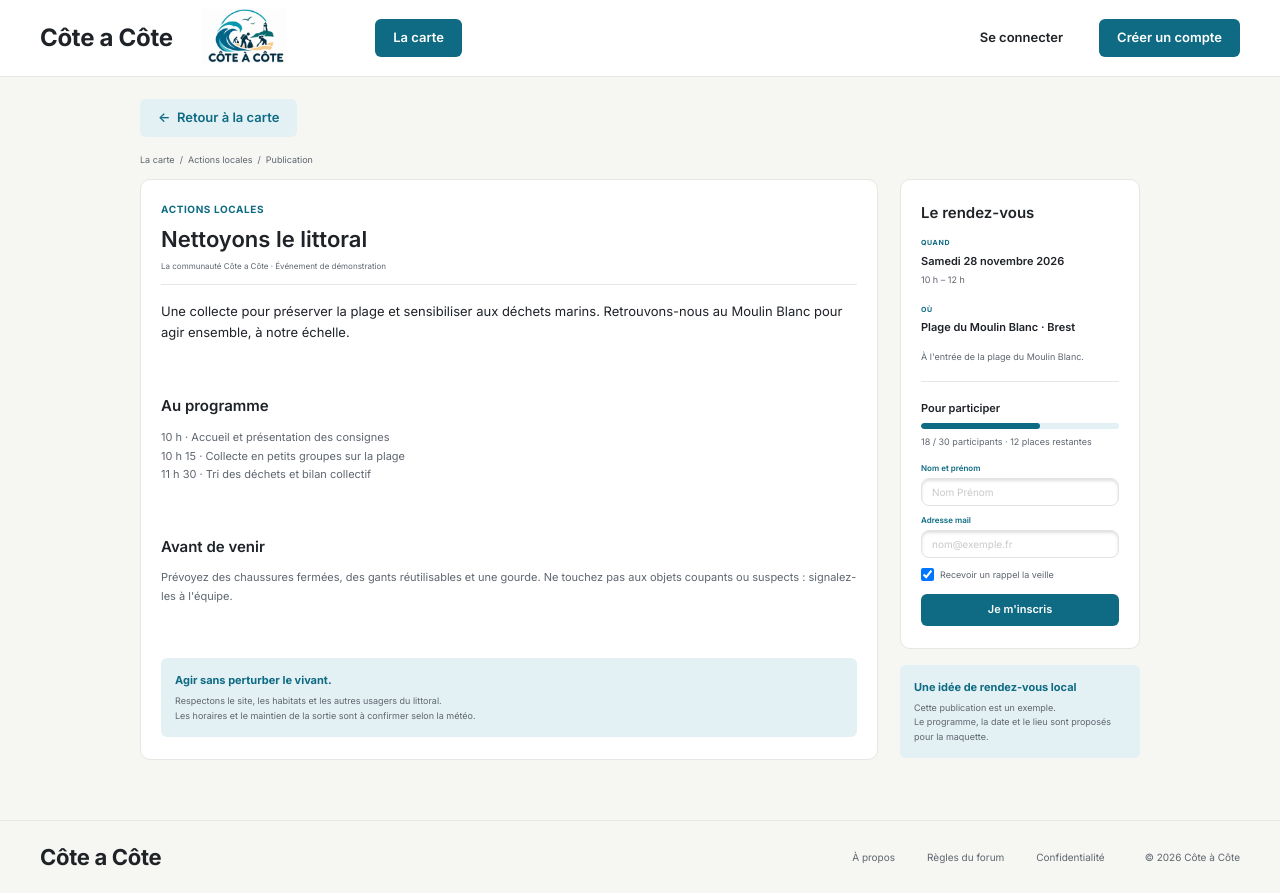
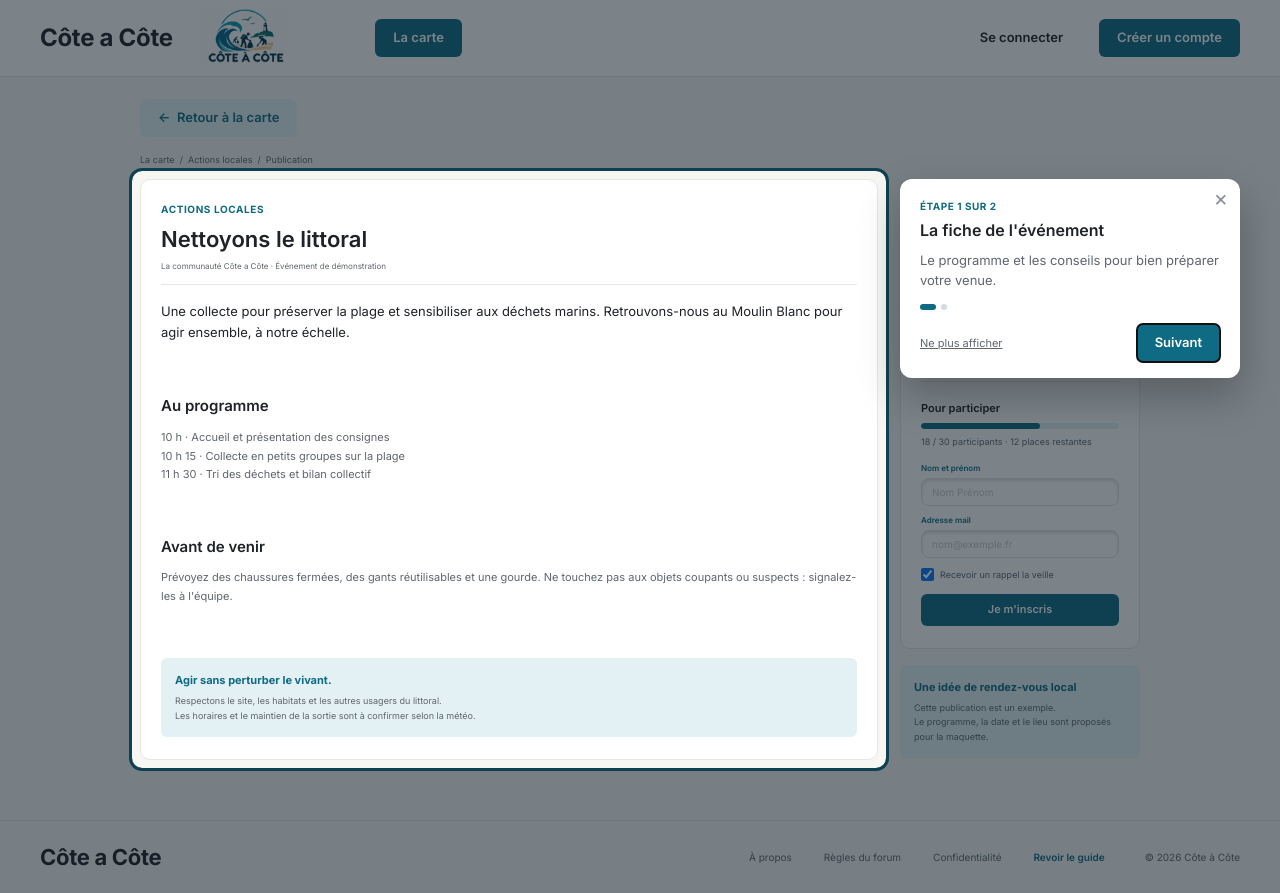
Before and after one commit to aconter/gestion-de-projet, a plain HTML site: page site/publication.html in a window 1280 px wide. Drawn offline with Linux system fonts and the light colour scheme.

Commit message:
Ajoute un guide de première visite
Bulles pas à pas sur le forum, la carte et les fiches événement,
affichées une seule fois par page. Boutons « Je connais déjà le
site » et « Ne plus afficher » pour le couper partout, lien
« Revoir le guide » dans le pied de page pour le relancer.

Co-Authored-By: Claude Opus 5.5 <noreply@anthropic.com>

```diff
--- a/site/css/style.css
+++ b/site/css/style.css
@@ -280,3 +280,31 @@ button.cat.active { background: var(--bleu-clair); color: var(--teal-text); }
 .inscrit .small { margin-bottom: 10px; }
 .seats { font-size: 9px; font-weight: 600; color: var(--teal-text); margin-bottom: 4px; }
 .seats.full { color: #b04a5a; }
+
+/* ---------- Guide de première visite ---------- */
+.guide-overlay { position: fixed; inset: 0; z-index: 3000; background: transparent; }
+.guide-overlay.dim { background: rgba(15, 30, 40, .55); }
+.guide-spot {
+  position: fixed; z-index: 3001; border-radius: 10px; pointer-events: none;
+  box-shadow: 0 0 0 9999px rgba(15, 30, 40, .55), 0 0 0 3px var(--teal);
+}
+.guide-pop {
+  position: fixed; z-index: 3002; width: min(340px, calc(100vw - 24px));
+  background: var(--blanc); border-radius: 12px; padding: 20px 20px 16px;
+  box-shadow: 0 18px 40px rgba(0, 0, 0, .25);
+}
+.guide-pop.center { left: 50% !important; top: 50% !important; transform: translate(-50%, -50%); width: min(420px, calc(100vw - 24px)); padding: 28px 26px 22px; text-align: center; }
+.guide-pop h3 { font-size: 16px; font-weight: 600; margin: 4px 0 8px; padding-right: 20px; }
+.guide-pop.center h3 { font-size: 20px; padding: 0; }
+.guide-pop p { font-size: 13px; color: var(--texte-2); line-height: 1.55; }
+.guide-step { font-size: 10px; font-weight: 700; letter-spacing: .5px; text-transform: uppercase; color: var(--teal-text); }
+.guide-x { position: absolute; top: 8px; right: 12px; background: none; border: 0; font-size: 22px; color: var(--texte-3); line-height: 1; }
+.guide-x:hover { color: var(--texte); }
+.guide-dots { display: flex; gap: 5px; margin: 14px 0 0; }
+.guide-dots span { width: 6px; height: 6px; border-radius: 50%; background: #d5dade; }
+.guide-dots span.on { background: var(--teal); width: 16px; border-radius: 3px; }
+.guide-actions { display: flex; align-items: center; justify-content: flex-end; gap: 8px; margin-top: 14px; flex-wrap: wrap; }
+.guide-pop.center .guide-actions { justify-content: center; margin-top: 20px; }
+.guide-link { margin-right: auto; background: none; border: 0; font-size: 11px; color: var(--texte-2); text-decoration: underline; }
+.guide-link:hover { color: var(--teal-text); }
+.footer .guide-restart { font-size: 10px; color: var(--teal-text); font-weight: 600; background: none; border: 0; }
--- /dev/null
+++ b/site/js/guide.js
@@ -0,0 +1,185 @@
+// Côte à Côte - guide de première visite
+// Affiche des bulles pas à pas la première fois qu'on ouvre une page.
+// "Je connais déjà le site" ou "Ne plus afficher" coupe le guide partout.
+// Le lien "Revoir le guide" (pied de page) le relance.
+
+const GUIDES = {
+  index: [
+    { titre: "Bienvenue sur Côte à Côte !",
+      texte: "Côte à Côte réunit associations et bénévoles pour protéger le littoral de la rade de Brest. Voici une visite rapide en quelques étapes.",
+      accueil: true },
+    { sel: ".nav-main", titre: "La carte des événements",
+      texte: "Retrouvez ici tous les ramassages et sorties autour de la rade, et inscrivez-vous en un clic." },
+    { sel: ".side-nav-col", titre: "Filtrer les discussions",
+      texte: "Choisissez une catégorie ou un mot-clé pour n'afficher que les sujets qui vous intéressent. Un deuxième clic retire le filtre." },
+    { sel: "#threads .thread", titre: "Le fil des discussions",
+      texte: "Échangez avec la communauté. Cliquez sur l'étoile d'une discussion pour la retrouver dans « Mes favoris »." },
+    { sel: "#new-post", titre: "Lancer une discussion",
+      texte: "Une question, une idée d'action ? Créez une nouvelle discussion (connexion nécessaire)." },
+    { sel: ".events-col", titre: "Les prochains événements",
+      texte: "Cliquez sur un événement pour le voir directement sur la carte." },
+    { sel: ".header .actions", titre: "Votre compte",
+      texte: "Créez un compte ou connectez-vous pour publier et retrouver vos inscriptions." }
+  ],
+  carte: [
+    { sel: ".map-list", titre: "Les événements de la rade",
+      texte: "Cliquez sur un événement de la liste : la carte se centre dessus. Les places restantes sont indiquées." },
+    { sel: ".map-wrap", titre: "La carte interactive",
+      texte: "Chaque repère numéroté est un événement. Cliquez dessus pour voir la date, le lieu et le lien d'inscription." },
+    { sel: ".map-item a", titre: "S'inscrire",
+      texte: "« Voir et s'inscrire » ouvre la fiche de l'événement avec le formulaire d'inscription." }
+  ],
+  publication: [
+    { sel: ".pub-main", titre: "La fiche de l'événement",
+      texte: "Le programme et les conseils pour bien préparer votre venue." },
+    { sel: ".rdv", titre: "Le rendez-vous et l'inscription",
+      texte: "Date, lieu et places restantes. Remplissez votre nom et votre mail puis cliquez sur « Je m'inscris ». Vous pourrez annuler à tout moment." }
+  ]
+};
+
+const guide = (() => {
+  const KEY_OFF = "cac-guide-off";
+  const KEY_DONE = "cac-guide-done";
+  const page = (location.pathname.split("/").pop() || "index.html").replace(".html", "") || "index";
+  let steps = [], i = 0, overlay, spot, pop, target = null;
+
+  const get = k => { try { return JSON.parse(localStorage.getItem(k)); } catch { return null; } };
+  const set = (k, v) => { try { localStorage.setItem(k, JSON.stringify(v)); } catch {} };
+  const del = k => { try { localStorage.removeItem(k); } catch {} };
+
+  function markDone() {
+    const done = get(KEY_DONE) || [];
+    if (!done.includes(page)) set(KEY_DONE, [...done, page]);
+  }
+
+  function build() {
+    overlay = document.createElement("div");
+    overlay.className = "guide-overlay";
+    spot = document.createElement("div");
+    spot.className = "guide-spot";
+    pop = document.createElement("div");
+    pop.className = "guide-pop";
+    pop.setAttribute("role", "dialog");
+    pop.setAttribute("aria-live", "polite");
+    document.body.append(overlay, spot, pop);
+    overlay.addEventListener("click", () => close());
+    window.addEventListener("resize", place);
+    window.addEventListener("scroll", place, { passive: true });
+    document.addEventListener("keydown", onKey);
+  }
+
+  function onKey(e) {
+    if (!pop) return;
+    if (e.key === "Escape") close();
+    if (e.key === "ArrowRight") next();
+    if (e.key === "ArrowLeft" && i > 0) show(i - 1);
+  }
+
+  function show(n) {
+    i = n;
+    const s = steps[i];
+    target = s.sel ? document.querySelector(s.sel) : null;
+    if (s.sel && !target) { return i < steps.length - 1 ? show(i + 1) : close(); }
+
+    const last = i === steps.length - 1;
+    pop.className = "guide-pop" + (target ? "" : " center");
+    pop.innerHTML = `
+      <button class="guide-x" aria-label="Fermer le guide">&times;</button>
+      ${s.accueil ? "" : `<div class="guide-step">Étape ${i + 1} sur ${steps.length}</div>`}
+      <h3>${s.titre}</h3>
+      <p>${s.texte}</p>
+      ${s.accueil ? `
+        <div class="guide-actions">
+          <button class="btn btn-light" data-g="off">Je connais déjà le site</button>
+          <button class="btn btn-teal" data-g="next">Commencer la visite</button>
+        </div>` : `
+        <div class="guide-dots">${steps.map((_, k) => `<span class="${k === i ? "on" : ""}"></span>`).join("")}</div>
+        <div class="guide-actions">
+          <button class="guide-link" data-g="off">Ne plus afficher</button>
+          ${i > 0 ? `<button class="btn btn-light" data-g="prev">Précédent</button>` : ""}
+          <button class="btn btn-teal" data-g="next">${last ? "Terminer" : "Suivant"}</button>
+        </div>`}`;
+    pop.querySelector(".guide-x").onclick = () => close();
+    pop.querySelectorAll("[data-g]").forEach(b => b.onclick = () => {
+      const a = b.dataset.g;
+      if (a === "next") last ? close() : show(i + 1);
+      if (a === "prev") show(i - 1);
+      if (a === "off") { set(KEY_OFF, true); close(); }
+    });
+
+    if (target) target.scrollIntoView({ block: "center" });
+    place();
+    requestAnimationFrame(place);
+    pop.querySelector('[data-g="next"]').focus({ preventScroll: true });
+  }
+
+  function place() {
+    if (!pop) return;
+    if (!target) {
+      spot.style.display = "none";
+      overlay.classList.add("dim");
+      pop.style.left = pop.style.top = "";
+      return;
+    }
+    overlay.classList.remove("dim");
+    const r = target.getBoundingClientRect(), pad = 8, gap = 14;
+    Object.assign(spot.style, {
+      display: "block", left: `${r.left - pad}px`, top: `${r.top - pad}px`,
+      width: `${r.width + pad * 2}px`, height: `${r.height + pad * 2}px`
+    });
+    const pw = pop.offsetWidth, ph = pop.offsetHeight, vw = innerWidth, vh = innerHeight;
+    const clampX = x => Math.max(12, Math.min(x, vw - pw - 12));
+    const clampY = y => Math.max(12, Math.min(y, vh - ph - 12));
+    let top, left;
+    if (r.bottom + pad + gap + ph <= vh - 12) {            // dessous
+      top = r.bottom + pad + gap; left = clampX(r.left + r.width / 2 - pw / 2);
+    } else if (r.top - pad - gap - ph >= 12) {             // dessus
+      top = r.top - pad - gap - ph; left = clampX(r.left + r.width / 2 - pw / 2);
+    } else if (r.right + pad + gap + pw <= vw - 12) {      // à droite
+      left = r.right + pad + gap; top = clampY(Math.max(r.top, 12));
+    } else if (r.left - pad - gap - pw >= 12) {            // à gauche
+      left = r.left - pad - gap - pw; top = clampY(Math.max(r.top, 12));
+    } else {                                               // par-dessus, en bas de l'écran
+      left = clampX(r.left + r.width / 2 - pw / 2); top = vh - ph - 16;
+    }
+    pop.style.left = `${left}px`;
+    pop.style.top = `${top}px`;
+  }
+
+  function close() {
+    markDone();
+    [overlay, spot, pop].forEach(el => el && el.remove());
+    overlay = spot = pop = target = null;
+    window.removeEventListener("resize", place);
+    window.removeEventListener("scroll", place);
+    document.removeEventListener("keydown", onKey);
+  }
+
+  function start(force) {
+    steps = GUIDES[page] || [];
+    if (!steps.length || pop) return;
+    if (!force && (get(KEY_OFF) || (get(KEY_DONE) || []).includes(page))) return;
+    build();
+    show(0);
+  }
+
+  function restart() {
+    if (pop) close();
+    del(KEY_OFF);
+    del(KEY_DONE);
+    start(true);
+  }
+
+  return { start, restart };
+})();
+
+window.addEventListener("load", () => {
+  setTimeout(() => guide.start(false), 400);
+  document.addEventListener("click", e => {
+    const a = e.target.closest("[data-guide-restart]");
+    if (!a) return;
+    e.preventDefault();
+    window.scrollTo(0, 0);
+    guide.restart();
+  });
+});
--- a/site/js/main.js
+++ b/site/js/main.js
@@ -91,10 +91,12 @@ function renderFooter() {
   const el = document.querySelector("[data-footer]");
   if (!el) return;
   el.className = "footer";
+  const page = (location.pathname.split("/").pop() || "index.html").replace(".html", "") || "index";
+  const hasGuide = typeof GUIDES !== "undefined" && Boolean(GUIDES[page]);
   el.innerHTML = `
     <div class="container">
       <span class="brand">Côte a Côte</span>
-      <nav><a href="#">À propos</a><a href="#">Règles du forum</a><a href="#">Confidentialité</a></nav>
+      <nav><a href="#">À propos</a><a href="#">Règles du forum</a><a href="#">Confidentialité</a>${hasGuide ? `<button class="guide-restart" data-guide-restart>Revoir le guide</button>` : ""}</nav>
       <small>© 2026 Côte à Côte</small>
     </div>`;
 }
--- a/site/publication.html
+++ b/site/publication.html
@@ -77,6 +77,7 @@
   </main>
 
   <footer data-footer></footer>
+  <script src="js/guide.js"></script>
   <script src="js/main.js"></script>
 </body>
 </html>
```
Also changed, not shown: site/carte.html (+1 -0 lines), site/index.html (+1 -0 lines).
